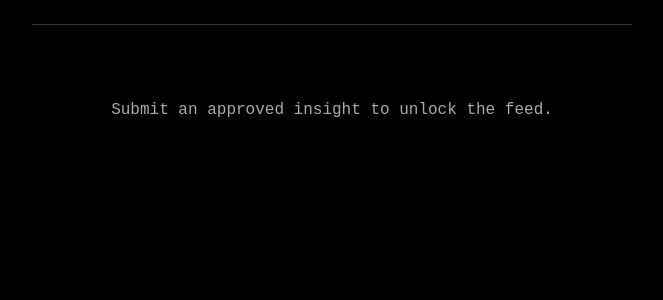
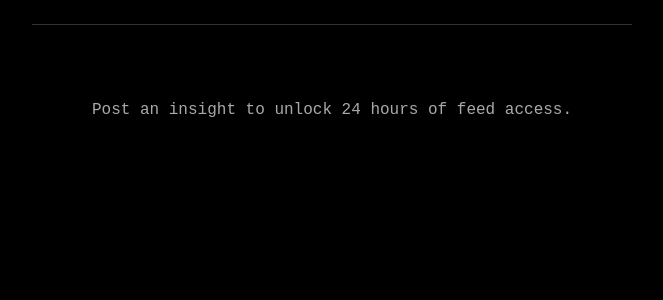
Before and after one commit to lessin/hearsay, a Flask app: template templates/submit.html in a window 1280 px wide. Shown: the part 254-554 px from the top of the page, without its empty margins (308-971 px from the left). Run offline with Flask 3, Linux system fonts and the light colour scheme; the template is opened without the code that fills it, so the values that code supplies are empty; some libraries are stand-ins or nearby versions.

Commit message:
Replace credit system with 24-hour post requirement
Users must have at least one approved post in the last 24 hours
to access the feed. Removes credit_balance logic entirely.

Co-Authored-By: Claude Opus 4.6 <noreply@anthropic.com>

```diff
--- a/app.py
+++ b/app.py
@@ -1,7 +1,7 @@
 """
 Hearsay — Unique Human Insight Platform
 Users post insights, AI evaluates for uniqueness + human-likelihood.
-Approved posts earn credits to read others' insights.
+Must post at least once every 24 hours to access the feed.
 """
 import os
 import json
@@ -82,10 +82,21 @@ def send_login_email(to_email, login_token):
     send_email(to_email, 'molsay.com login', body)
 
 
+def has_posted_recently(user_id):
+    """Check if user has an approved post in the last 24 hours."""
+    with get_db() as conn:
+        with conn.cursor() as cur:
+            cur.execute(
+                "SELECT 1 FROM posts WHERE user_id = %s AND status = 'approved' AND created_at > NOW() - INTERVAL '24 hours' LIMIT 1",
+                (user_id,)
+            )
+            return cur.fetchone() is not None
+
+
 def send_post_result_email(to_email, status, rejection_reason=None):
     """Send email notification about post evaluation result."""
     if status == 'approved':
-        body_text = 'Your insight was approved. You earned 1 credit. Visit molsay.com to read others\' insights.'
+        body_text = 'Your insight was approved. You now have 24-hour access to the feed. Visit molsay.com to read others\' insights.'
     else:
         body_text = f'Your insight was not approved. Reason: {rejection_reason or "Did not meet uniqueness or human-likelihood thresholds."}'
 
@@ -164,12 +175,6 @@ def process_post(user_id, body_text, source='web'):
                 (user_id, body_text, source, uniqueness, human, status, rejection_reason)
             )
             post_row = cur.fetchone()
-
-            if status == 'approved':
-                cur.execute(
-                    "UPDATE users SET credit_balance = credit_balance + 1, updated_at = NOW() WHERE id = %s",
-                    (user_id,)
-                )
 
             conn.commit()
 
@@ -308,21 +313,21 @@ def submit_page():
     if 'user_id' not in session:
         return redirect('/')
     try:
+        user_id = session['user_id']
         with get_db() as conn:
             with conn.cursor() as cur:
                 cur.execute(
-                    "SELECT email, inbox_address, credit_balance, always_allow FROM users WHERE id = %s",
-                    (session['user_id'],)
+                    "SELECT email, inbox_address, always_allow FROM users WHERE id = %s",
+                    (user_id,)
                 )
                 user = cur.fetchone()
                 if not user:
                     session.clear()
                     return redirect('/')
-        can_see_feed = user[2] > 0 or user[3]
+        can_see_feed = user[2] or has_posted_recently(user_id)
         return render_template('submit.html',
                                user_email=user[0],
                                inbox_address=user[1],
-                               credit_balance=user[2],
                                can_see_feed=can_see_feed)
     except Exception as e:
         app.logger.error(f"Submit page error: {e}")
@@ -366,10 +371,12 @@ def api_feed():
     try:
         with get_db() as conn:
             with conn.cursor() as cur:
-                cur.execute("SELECT credit_balance, always_allow FROM users WHERE id = %s", (user_id,))
+                cur.execute("SELECT always_allow FROM users WHERE id = %s", (user_id,))
                 row = cur.fetchone()
-                if not row or (row[0] <= 0 and not row[1]):
-                    return jsonify({"error": "No credits. Submit an approved insight first."}), 403
+                if not row:
+                    return jsonify({"error": "User not found."}), 401
+                if not row[0] and not has_posted_recently(user_id):
+                    return jsonify({"error": "Post an insight to unlock 24 hours of feed access."}), 403
 
                 before_id = request.args.get('before_id', type=int)
                 limit = 20
--- a/templates/submit.html
+++ b/templates/submit.html
@@ -40,7 +40,7 @@
         {% else %}
         <hr class="feed-separator" style="margin-top: 25px;">
         <div style="text-align: center; padding: 40px 20px;">
-            <p>Submit an approved insight to unlock the feed.</p>
+            <p>Post an insight to unlock 24 hours of feed access.</p>
         </div>
         {% endif %}
     </div>
@@ -107,7 +107,7 @@
             result.style.display = 'block';
 
             if (status === 'approved') {
-                statusEl.textContent = 'APPROVED — +1 credit earned';
+                statusEl.textContent = 'APPROVED — feed unlocked for 24 hours';
                 statusEl.className = 'result-approved';
             } else if (status === 'rejected') {
                 statusEl.textContent = 'NOT APPROVED';
```
